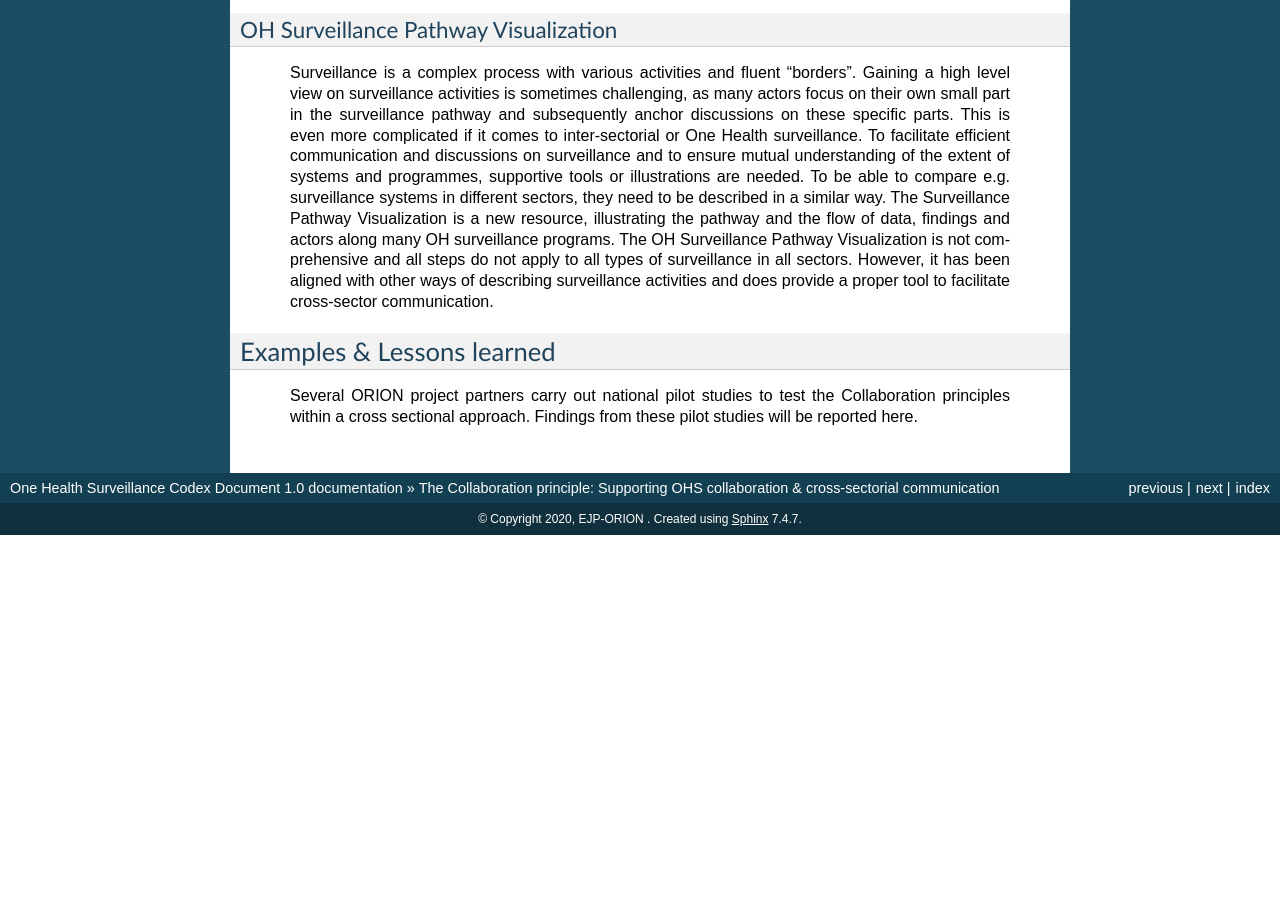
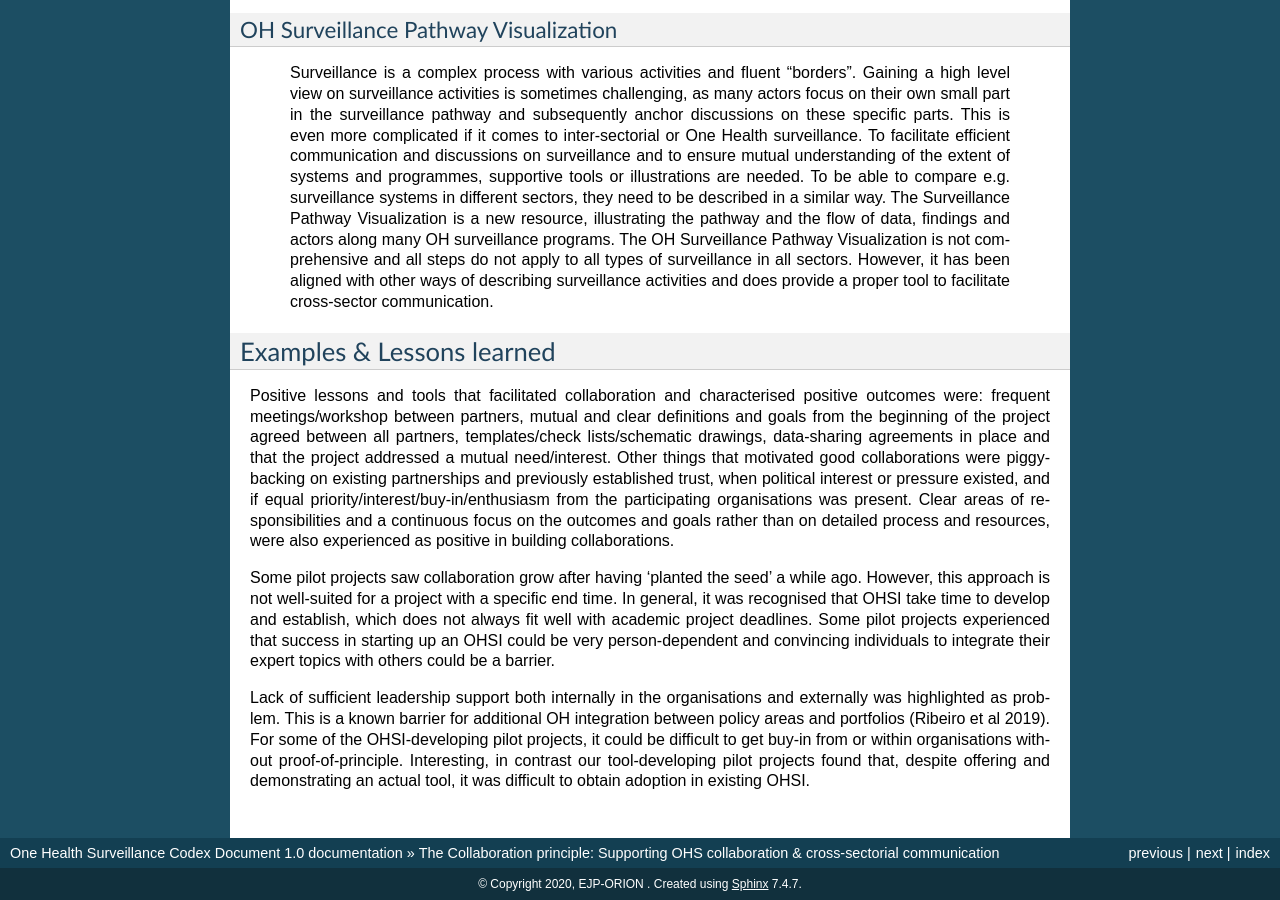
Before and after one commit to EJP-ORION/OH-Surveillance-Codex, a Sphinx documentation site: the page built from docs/2-the-collaboration-principle.rst, in a window 1280 px wide and 900 px high, scrolled down 1287 px. Built offline with Sphinx 7.4.7, drawn with Linux system fonts in a browser that asks for light colours; before the commit the page ends 1822 px from its top, so only the background shows below that.

Commit message:
Lessons learned

```diff
--- a/docs/2-the-collaboration-principle.rst
+++ b/docs/2-the-collaboration-principle.rst
@@ -109,6 +109,8 @@ OH Surveillance Pathway Visualization
 Examples & Lessons learned
 --------------------------
 
-   Several ORION project partners carry out national pilot studies to
-   test the Collaboration principles within a cross sectional approach.
-   Findings from these pilot studies will be reported here.
+Positive lessons and tools that facilitated collaboration and characterised positive outcomes were: frequent meetings/workshop between partners, mutual and clear definitions and goals from the beginning of the project agreed between all partners, templates/check lists/schematic drawings, data-sharing agreements in place and that the project addressed a mutual need/interest. Other things that motivated good collaborations were piggy-backing on existing partnerships and previously established trust, when political interest or pressure existed, and if equal priority/interest/buy-in/enthusiasm from the participating organisations was present. Clear areas of responsibilities and a continuous focus on the outcomes and goals rather than on detailed process and resources, were also experienced as positive in building collaborations.
+
+Some pilot projects saw collaboration grow after having ‘planted the seed’ a while ago. However, this approach is not well-suited for a project with a specific end time. In general, it was recognised that OHSI take time to develop and establish, which does not always fit well with academic project deadlines. Some pilot projects experienced that success in starting up an OHSI could be very person-dependent and convincing individuals to integrate their expert topics with others could be a barrier.
+
+Lack of sufficient leadership support both internally in the organisations and externally was highlighted as problem. This is a known barrier for additional OH integration between policy areas and portfolios (Ribeiro et al 2019). For some of the OHSI-developing pilot projects, it could be difficult to  get buy-in from or within organisations without proof-of-principle. Interesting, in contrast our tool-developing pilot projects found that, despite offering and demonstrating an actual tool, it was difficult to obtain adoption in existing OHSI.
```
